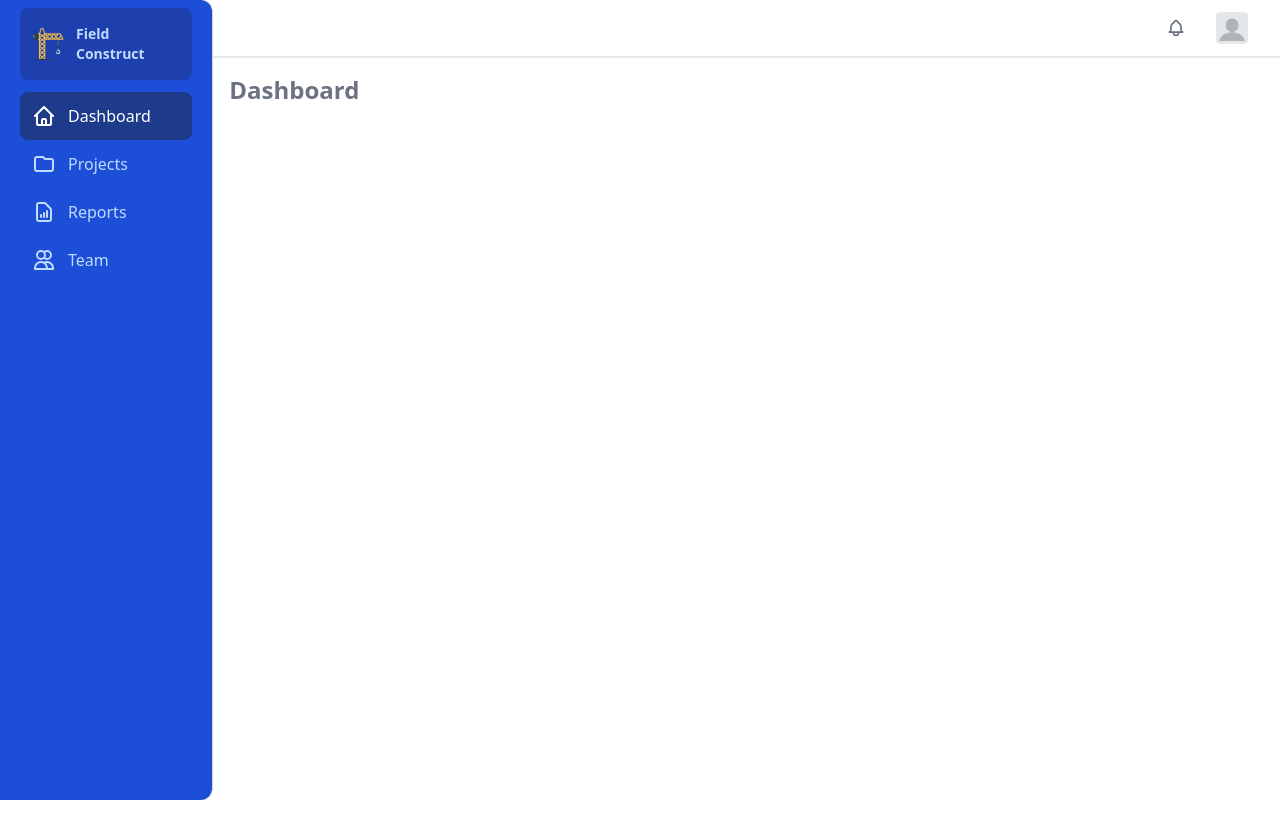
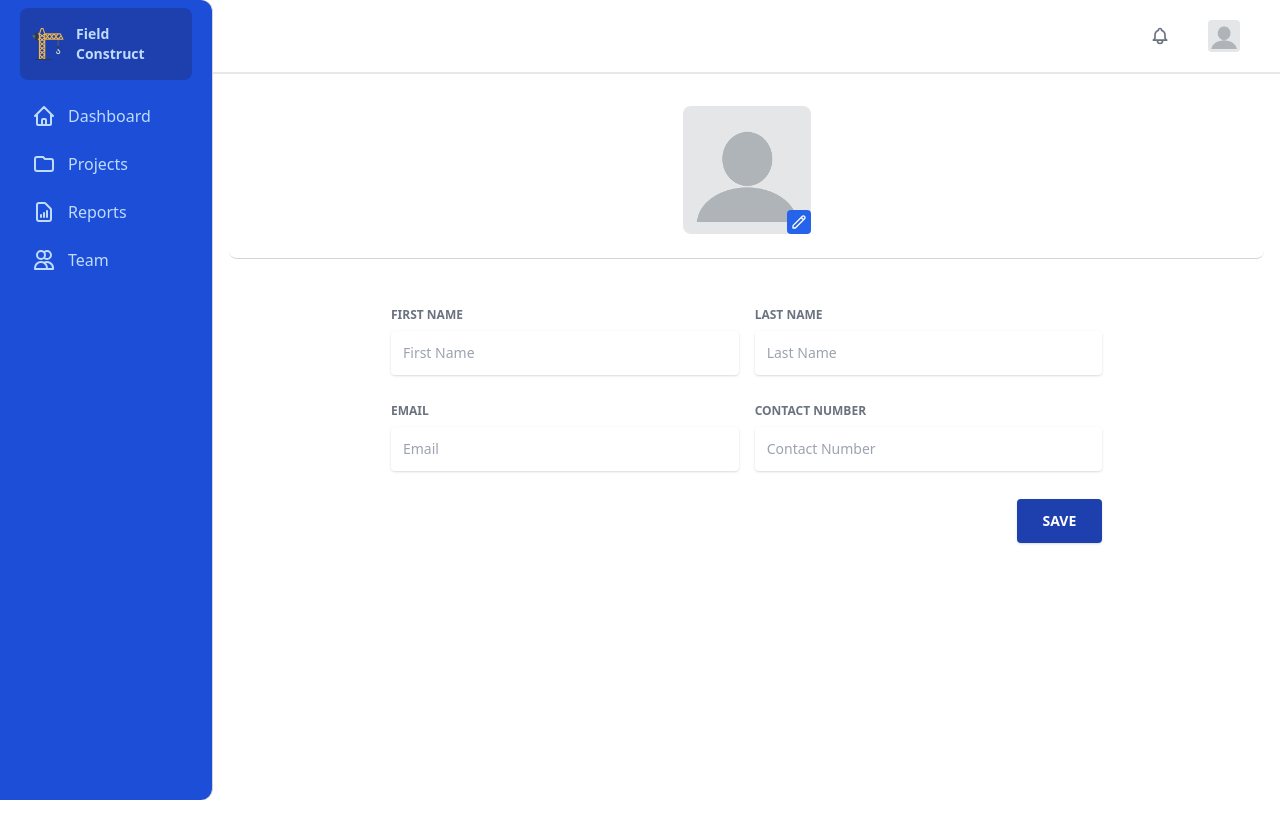
Before and after one commit to narisettiashok/CivilBlog, a React (Create React App) app: page /app/user-profile in a window 1280 px wide. Before the commit this address led to /app/dashboard. Shown: the top 838 px of the page. Before the commit the page ends 800 px from the top, so only its background shows below. Built offline with nearby package versions, Linux system fonts and the light colour scheme.

Commit message:
User profile page (#10)

```diff
--- /dev/null
+++ b/src/components/Form/Button.jsx
@@ -0,0 +1,18 @@
+import LoadingSpinner from "../../components/LoadingSpinner";
+
+function Button({ type, label, disabled, showLoadingSpinner }) {
+    return (
+        <>
+            <button type={type}
+                disabled={disabled}
+                className="w-full shadow outline-none rounded mr-1 mb-1 px-6 py-3 bg-blue-800 text-white text-sm font-bold uppercase
+                    ease-linear transition-all duration-150
+                    hover:shadow-lg focus:outline-none active:bg-blue-600 disabled:opacity-50"
+            >
+                {label} {showLoadingSpinner && <LoadingSpinner />}
+            </button>
+        </>
+    );
+}
+
+export default Button;
--- a/src/components/Navbars/NavProfile.jsx
+++ b/src/components/Navbars/NavProfile.jsx
@@ -1,14 +1,71 @@
+
+import { Link } from "react-router-dom";
+import { Menu, Transition } from "@headlessui/react";
+import { Fragment } from "react";
+import { CogIcon } from "@heroicons/react/outline";
+
 import profilePic from "../../assets/images/profile-pic.png";
 
 function NavProfile() {
+	const routes = [
+		{ name: "Profile", to: "/app/user-profile" },
+		{ name: "Settings", to: "/app/settings" }
+	];
+
 	return (
 		<>
-            <button className="h-8 w-8 rounded-md focus:outline-none">
+			<div className="hidden sm:block">
+				<Menu className="relative w-full">
+					{
+						({ open }) => (
+							<>
+								<Menu.Button className="border-0 rounded-md p-2 focus:outline-none flex justify-center items-center">
 									<img className="h-8 w-8 rounded"
 										src={profilePic}
 										alt="Profile"
 									/>
-            </button>
+								</Menu.Button>
+								<Transition
+									show={open}
+									as={Fragment}
+									enter="duration-150 ease-out"
+									enterFrom="opacity-0 scale-95"
+									enterTo="opacity-100 scale-100"
+									leave="duration-100 ease-in"
+									leaveFrom="opacity-100 scale-100"
+									leaveTo="opacity-0 scale-95"
+								>
+									<Menu.Items className="absolute z-10 right-10 w-44 border border-gray-300 rounded-lg bg-white">
+										{routes.map((route, key) => (
+											<Menu.Item key={key} className="w-full block p-2 whitespace-nowrap text-sm font-semibold hover:bg-gray-300">
+												<Link className=""
+													to={route.to}>
+													{route.name}
+												</Link>
+											</Menu.Item>
+										))}
+									</Menu.Items>
+								</Transition>
+							</>
+						)
+					}
+				</Menu>
+			</div>
+
+			{/* Mobile View */}
+			<div className="sm:hidden flex items-center space-x-4">
+				<Link className="h-8 w-8 rounded-md focus:outline-none"
+					to="/app/user-profile">
+					<img className="h-8 w-8 rounded"
+						src={profilePic}
+						alt="Profile"
+					/>
+				</Link>
+				<Link className="h-6 w-6 focus:outline-none"
+					to="/app/settings">
+					<CogIcon />
+				</Link>
+			</div>
 		</>
 	)
 }
--- a/src/layouts/MainLayout.jsx
+++ b/src/layouts/MainLayout.jsx
@@ -1,8 +1,10 @@
 import { Switch, Route, Redirect } from "react-router-dom";
 
 import DashboardPage from "../pages/DashboardPage";
-import Header from "../components/Navbars/MainNavbar";
+import MainNavbar from "../components/Navbars/MainNavbar";
 import SideNavbar from "../components/Navbars/SideNavbar";
+import UserProfilePage from "../pages/UserProfilePage";
+import SettingsPage from "../pages/SettingsPage";
 
 function MainLayout() {
     return (
@@ -10,11 +12,13 @@ function MainLayout() {
             <main>
                 <section className="absolute w-full h-full">
                     <div className="absolute top-0 w-full h-full">
-                        <Header />
+                        <MainNavbar />
                         <SideNavbar />
-                        <div className="relative max-h-full sm:w-11/12 lg:w-5/6 ml-auto overflow-hidden p-4">
+                        <div className="relative h-full max-h-full sm:w-11/12 lg:w-5/6 ml-auto overflow-hidden p-4">
                             <Switch>
                                 <Route path="/app/dashboard" exact={true} component={DashboardPage} />
+                                <Route path="/app/user-profile" exact={true} component={UserProfilePage} />
+                                <Route path="/app/settings" exact={true} component={SettingsPage} />
                                 <Redirect from="/app" to="/app/dashboard" />
                             </Switch>
                         </div>
--- a/src/pages/Auth/ChangePasswordPage.jsx
+++ b/src/pages/Auth/ChangePasswordPage.jsx
@@ -5,9 +5,9 @@ import * as Yup from "yup";
 
 import FormContainer from "../../components/FormContainer";
 import FormControl from "../../components/Form/FormControl";
-import LoadingSpinner from "../../components/LoadingSpinner";
 import ConstructionImage from "../../components/ConstructionImage";
 import { PASSWORD_REGEX } from "../../constants";
+import Button from "../../components/Form/Button";
 
 function ChangePasswordPage(props) {
     const formikInitialValues = {
@@ -16,11 +16,16 @@ function ChangePasswordPage(props) {
         confirmPassword: ""
     };
     const formikValidationSchema = Yup.object({
-        oldPassword: Yup.string().min(8, "Must be 8 characters or more").max(15, "Must be 15 characters or less").required("Required"),
+        oldPassword: Yup.string().min(8, "Must be 8 characters or more")
+            .max(15, "Must be 15 characters or less")
+            .required("Required"),
         newPassword: Yup.string()
             .matches(PASSWORD_REGEX.regex, PASSWORD_REGEX.statement)
-            .max(15, "Must be 15 characters or less").required("Required"),
-        confirmPassword: Yup.string().oneOf([Yup.ref("newPassword"), ""], "Password much match").required("Required")
+            .max(15, "Must be 15 characters or less")
+            .required("Required"),
+        confirmPassword: Yup.string()
+            .oneOf([Yup.ref("newPassword"), ""], "Password much match")
+            .required("Required")
     });
     const onSubmit = (values, onSubmitProps) => {
         setTimeout(() => {
@@ -89,11 +94,11 @@ function ChangePasswordPage(props) {
                                     />
 
                                     <div className="text-center mt-6">
-                                        <button className="bg-blue-800 text-white active:bg-blue-600 text-sm font-bold uppercase px-6 py-3
-                                            rounded shadow hover:shadow-lg outline-none focus:outline-none mr-1 mb-1 w-full ease-linear transition-all duration-150"
-                                            type="submit" disabled={!formik.isValid || formik.isSubmitting}>
-                                            Reset Password {formik.isSubmitting && <LoadingSpinner />}
-                                        </button>
+                                        <Button type="submit"
+                                            label="Reset Password"
+                                            disabled={formik.isSubmitting}
+                                            showLoadingSpinner={formik.isSubmitting}
+                                        />
                                     </div>
                                 </Form>
                             )
--- a/src/pages/Auth/ForgotPasswordPage.jsx
+++ b/src/pages/Auth/ForgotPasswordPage.jsx
@@ -3,8 +3,8 @@ import * as Yup from "yup";
 
 import FormContainer from "../../components/FormContainer";
 import FormControl from "../../components/Form/FormControl";
-import LoadingSpinner from "../../components/LoadingSpinner";
 import ConstructionImage from "../../components/ConstructionImage";
+import Button from "../../components/Form/Button";
 
 function ForgotPasswordPage(props) {
     const formikInitialValues = {
@@ -55,11 +55,11 @@ function ForgotPasswordPage(props) {
                                     />
 
                                     <div className="text-center mt-6">
-                                        <button className="bg-blue-800 text-white active:bg-blue-600 text-sm font-bold uppercase px-6 py-3
-                                            rounded shadow hover:shadow-lg outline-none focus:outline-none mr-1 mb-1 w-full ease-linear transition-all duration-150"
-                                            type="submit" disabled={!formik.isValid || formik.isSubmitting}>
-                                            Reset Password {formik.isSubmitting && <LoadingSpinner />}
-                                        </button>
+                                        <Button type="submit"
+                                            label="Reset Password"
+                                            disabled={formik.isSubmitting}
+                                            showLoadingSpinner={formik.isSubmitting}
+                                        />
                                     </div>
                                 </Form>
                             )
--- a/src/pages/Auth/ResetPasswordPage.jsx
+++ b/src/pages/Auth/ResetPasswordPage.jsx
@@ -6,8 +6,8 @@ import ConstructionImage from "../../components/ConstructionImage";
 
 import FormContainer from "../../components/FormContainer";
 import FormControl from "../../components/Form/FormControl";
-import LoadingSpinner from "../../components/LoadingSpinner";
 import { PASSWORD_REGEX } from "../../constants";
+import Button from "../../components/Form/Button";
 
 function ResetPasswordPage(props) {
     const formikInitialValues = {
@@ -82,11 +82,11 @@ function ResetPasswordPage(props) {
                                     />
 
                                     <div className="text-center mt-6">
-                                        <button className="bg-blue-800 text-white active:bg-blue-600 text-sm font-bold uppercase px-6 py-3
-                                            rounded shadow hover:shadow-lg outline-none focus:outline-none mr-1 mb-1 w-full ease-linear transition-all duration-150"
-                                            type="submit" disabled={!formik.isValid || formik.isSubmitting}>
-                                            Reset Password {formik.isSubmitting && <LoadingSpinner />}
-                                        </button>
+                                        <Button type="submit"
+                                            label="Reset Password"
+                                            disabled={formik.isSubmitting}
+                                            showLoadingSpinner={formik.isSubmitting}
+                                        />
                                     </div>
                                 </Form>
                             )
--- a/src/pages/Auth/SignUpPage.jsx
+++ b/src/pages/Auth/SignUpPage.jsx
@@ -2,10 +2,10 @@ import { Form, Formik } from "formik";
 import * as Yup from "yup";
 
 import FormControl from "../../components/Form/FormControl";
-import LoadingSpinner from "../../components/LoadingSpinner";
 import ConstructionImage from "../../components/ConstructionImage";
 import FormContainer from "../../components/FormContainer";
 import { PASSWORD_REGEX } from "../../constants";
+import Button from "../../components/Form/Button";
 
 function SignUpPage(props) {
     const formikInitialValues = {
@@ -96,10 +96,11 @@ function SignUpPage(props) {
                                     />
 
                                     <div className="text-center mt-6">
-                                        <button className="bg-blue-800 text-white active:bg-blue-600 text-sm font-bold uppercase px-6 py-3 rounded shadow hover:shadow-lg outline-none focus:outline-none mr-1 mb-1 w-full ease-linear transition-all duration-150"
-                                            type="submit" disabled={!formik.isValid || formik.isSubmitting}>
-                                            Sign Up {formik.isSubmitting && <LoadingSpinner />}
-                                        </button>
+                                        <Button type="submit"
+                                            label="Sign Up"
+                                            disabled={formik.isSubmitting}
+                                            showLoadingSpinner={formik.isSubmitting}
+                                        />
                                     </div>
                                 </Form>
                             )
--- /dev/null
+++ b/src/pages/SettingsPage.jsx
@@ -0,0 +1,9 @@
+function SettingsPage() {
+    return (
+        <>
+             <h2>Settings Page</h2>
+        </>
+    );
+}
+
+export default SettingsPage;
--- /dev/null
+++ b/src/pages/UserProfilePage.jsx
@@ -0,0 +1,108 @@
+import { PencilIcon } from "@heroicons/react/outline";
+import { Form, Formik } from "formik";
+import profilePic from "../assets/images/profile-pic.png";
+import FormControl from "../components/Form/FormControl";
+import * as Yup from "yup";
+import Button from "../components/Form/Button";
+
+function UserProfilePage(props) {
+    const formikInitialValues = {
+        firstName: "",
+        lastName: "",
+        email: "",
+        contactNumber: ""
+    };
+    const formikValidationSchema = Yup.object({
+        firstName: Yup.string()
+            .required("Required"),
+        lastName: Yup.string()
+            .required("Required"),
+        email: Yup.string()
+            .email("Invalid email address")
+            .required("Required"),
+        contactNumber: Yup.string()
+            .required("Required")
+    });
+
+    function formikOnSubmit(values, { setSubmitting }) {
+        setTimeout(() => {
+            setSubmitting(false);
+            props.history.push("/app/dashboard");
+        }, 1000);
+    }
+    return (
+        <>
+            <section className="w-full border-b border-gray-300 rounded-lg p-4 flex flex-col justify-center items-center">
+                <div className="relative">
+                    <img className="h-32 w-32 rounded-lg hover:border-blue-600"
+                        src={profilePic} alt="Profile">
+                    </img>
+                    <span className="h-6 w-6 bg-blue-600 absolute right-0 bottom-0 p-1 rounded hover:bg-blue-800 text-white">
+                        <PencilIcon />
+                    </span>
+                </div>
+                <span className="absolute"></span>
+                <p className="mt-2 text-xl">{formikInitialValues.firstName}</p>
+            </section>
+
+            <div className="mt-12 mx-auto w-11/12">
+                {/* <FormContainer> */}
+                <Formik
+                    initialValues={formikInitialValues}
+                    validationSchema={formikValidationSchema}
+                    onSubmit={formikOnSubmit}
+                    className="flex justify-center"
+                >
+                    {
+                        formik => (
+                            <Form className="sm:grid grid-cols-2 gap-2 md:gap-4 md:w-3/4 mx-auto">
+                                <FormControl
+                                    control="input"
+                                    type="text"
+                                    label="First Name"
+                                    id="firstName"
+                                    name="firstName"
+                                    placeholder="First Name"
+                                />
+                                <FormControl
+                                    control="input"
+                                    type="text"
+                                    label="Last Name"
+                                    id="lastName"
+                                    name="lastName"
+                                    placeholder="Last Name"
+                                />
+                                <FormControl
+                                    control="input"
+                                    type="text"
+                                    label="Email"
+                                    id="email"
+                                    name="email"
+                                    placeholder="Email"
+                                />
+                                <FormControl
+                                    control="input"
+                                    type="text"
+                                    label="Contact Number"
+                                    id="contactNumber"
+                                    name="contactNumber"
+                                    placeholder="Contact Number"
+                                />
+
+                                <div className="sm:col-start-2 sm:justify-self-end">
+                                    <Button type="button"
+                                        label="Save"
+                                        disabled={formik.isSubmitting}
+                                        showLoadingSpinner={formik.isSubmitting}
+                                    />
+                                </div>
+                            </Form>
+                        )
+                    }
+                </Formik>
+            </div>
+        </>
+    );
+}
+
+export default UserProfilePage;
```
Lines whose indentation alone changed are shown as unchanged.
